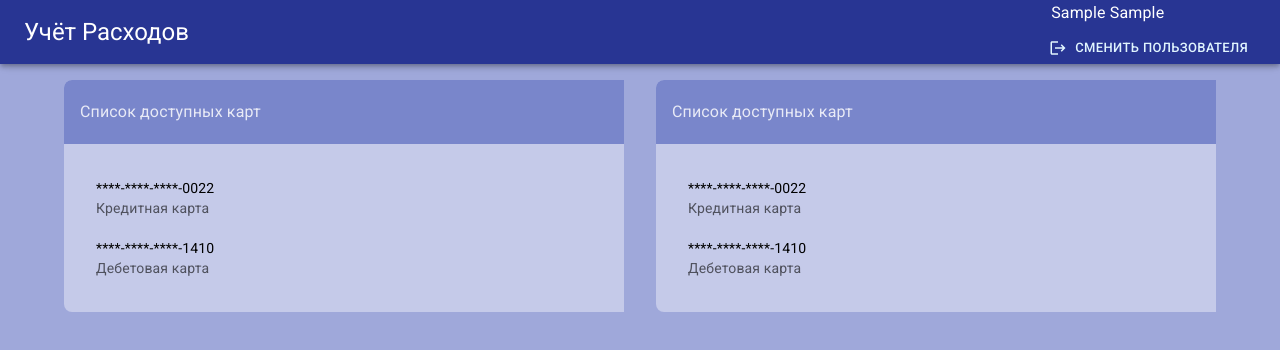
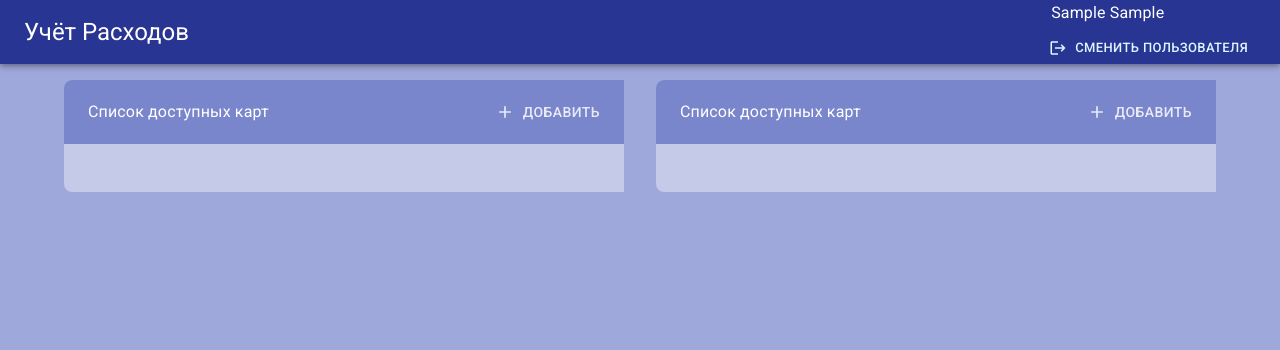
Before and after one commit to YAXo-O/tinkoff-it-solution-cup, a React app: page / in a window 1280 px wide. Both pictures are taken after typing "Sample", "Sample" into the empty fields and a click on the button 755 px from the left and 400 px from the top of the page. Shown: the top 350 px of the page. Built offline with nearby package versions, Linux system fonts and the light colour scheme.

Commit message:
feature/cards: create / update / delete cards

```diff
--- a/package.json
+++ b/package.json
@@ -21,6 +21,7 @@
     "@types/react": "^18.0.38",
     "@types/react-dom": "^18.0.11",
     "@types/react-redux": "^7.1.25",
+    "@types/uuid": "^9.0.1",
     "@typescript-eslint/eslint-plugin": "^5.59.0",
     "babel-loader": "^9.1.2",
     "cross-env": "^7.0.3",
@@ -60,6 +61,7 @@
     "react-router-dom": "^6.10.0",
     "redux": "^4.2.1",
     "redux-persist": "^6.0.0",
+    "uuid": "^9.0.0",
     "yup": "^1.1.1"
   }
 }
--- a/src/components/Cards/CardItem.tsx
+++ b/src/components/Cards/CardItem.tsx
@@ -2,16 +2,25 @@ import * as React from 'react';
 
 import ListItemText from '@mui/material/ListItemText';
 import ListItem from '@mui/material/ListItem';
+import IconButton from '@mui/material/IconButton';
+import TextField from '@mui/material/TextField';
+import Stack from '@mui/material/Stack';
+import Chip from '@mui/material/Chip';
 
 import { indigo } from '@mui/material/colors';
+import DeleteIcon from '@mui/icons-material/Delete';
 
-import { Card, toString } from '@app/entities/Card';
+import { Card, toString, CardType } from '@app/entities/Card';
+import { WithId } from '@app/entities/service/WithId';
 
 interface CardItemProps {
 	item: Card;
 
 	selected: boolean;
 	onSelect: () => void;
+
+	onChange: (item: Partial<Card> & WithId) => void;
+	onDelete: () => void;
 }
 
 export const CardItem: React.FC<CardItemProps> = (props: CardItemProps) => {
@@ -32,10 +41,62 @@ export const CardItem: React.FC<CardItemProps> = (props: CardItemProps) => {
 				},
 			}}
 			onClick={() => props.onSelect()}
+			secondaryAction={(
+				<IconButton
+					edge="end"
+					onClick={props.onDelete}
+				>
+					<DeleteIcon />
+				</IconButton>
+			)}
 		>
 			<ListItemText
-				primary={props.item.name}
-				secondary={toString(props.item.type)}
+				primary={(
+					<TextField
+						value={props.item.name}
+						onChange={
+							(event: React.ChangeEvent<HTMLInputElement>) =>
+								props.onChange({ id: props.item.id, name: event.currentTarget.value })
+						}
+						placeholder="Название Карты"
+						size="small"
+						sx={{
+							'& .MuiInputBase-root': {
+								padding: 0,
+
+								fieldset: {
+									border: 'none',
+								},
+							},
+
+							'& .MuiInputBase-input': {
+								padding: 0,
+							},
+
+							'&:hover': {
+								'.MuiInputBase-input': {
+									backgroundColor: indigo['100'],
+								},
+							},
+						}}
+					/>
+				)}
+				secondary={(
+					<Stack direction="row" spacing={1}>
+						<Chip
+							label={toString(CardType.Debit)}
+							variant={props.item.type === CardType.Debit ? 'filled' : 'outlined'}
+							size="small"
+							onClick={() => props.onChange({ id: props.item.id, type: CardType.Debit })}
+						/>
+						<Chip
+							label={toString(CardType.Credit)}
+							variant={props.item.type === CardType.Credit ? 'filled' : 'outlined'}
+							onClick={() => props.onChange({ id: props.item.id, type: CardType.Credit })}
+							size="small"
+						/>
+					</Stack>
+				)}
 			/>
 		</ListItem>
 	);
--- a/src/components/Cards/CardPane.tsx
+++ b/src/components/Cards/CardPane.tsx
@@ -1,32 +1,26 @@
 import * as React from 'react';
+import { useSelector, useDispatch } from 'react-redux';
 
 import Box from '@mui/material/Box';
 import Toolbar from '@mui/material/Toolbar';
 import Typography from '@mui/material/Typography';
 import List from '@mui/material/List';
+import Button from '@mui/material/Button';
 
+import AddIcon from '@mui/icons-material/Add';
 import { indigo } from '@mui/material/colors';
 
-import { Card, CardType } from '@app/entities/Card';
+import { Card, getDefaultCard } from '@app/entities/Card';
 import { Nullable } from '@app/entities/service/Nullable';
 import { CardItem } from '@app/components/Cards/CardItem';
-
-const mock: Array<Card> = [
-	{
-		id: 'Credit Card',
-		name: '****-****-****-0022',
-		limit: null,
-		type: CardType.Credit,
-	},
-	{
-		id: 'Debit Card',
-		name: '****-****-****-1410',
-		limit: 500,
-		type: CardType.Debit,
-	},
-];
+import { AppState } from '@app/store/states/AppState';
+import { listActionFactory } from '@app/store/actions/ListActions';
+import { WithId } from '@app/entities/service/WithId';
 
 export const CardPane: React.FC = () => {
+	const cards = useSelector((state: AppState) => state.cards.list);
+	const dispatch = useDispatch();
+
 	const [selected, setSelected] = React.useState<Nullable<string>>(() => null);
 
 	return (
@@ -44,20 +38,35 @@ export const CardPane: React.FC = () => {
 					px: 2,
 					m: 0,
 					backgroundColor: indigo['300'],
-					color: indigo['50'],
+					color: indigo['100'],
 				}}
 			>
-				<Typography>Список доступных карт</Typography>
+				<Typography sx={{ color: '#fff', padding: '6px 8px' }}>Список доступных карт</Typography>
+				<Box sx={{ flex: 1 }} />
+				<Button
+					variant="text"
+					sx={{
+						color: indigo['50'],
+					}}
+					startIcon={<AddIcon />}
+					onClick={() => {
+						dispatch(listActionFactory.push(getDefaultCard()));
+					}}
+				>
+					Добавить
+				</Button>
 			</Toolbar>
 			<Box sx={{ p: 2 }}>
 				<List dense>
 					{
-						mock.map((item: Card) => (
+						cards.map((item: Card) => (
 							<CardItem
 								key={item.id}
 								item={item}
 								selected={item.id === selected}
 								onSelect={() => setSelected(item.id)}
+								onChange={(item: Partial<Card> & WithId) => dispatch(listActionFactory.update(item))}
+								onDelete={() => dispatch(listActionFactory.remove(item.id))}
 							/>
 						))
 					}
--- a/src/entities/Card.ts
+++ b/src/entities/Card.ts
@@ -1,3 +1,5 @@
+import { v4 } from 'uuid';
+
 import { WithId } from '@app/entities/service/WithId';
 import { Nullable } from '@app/entities/service/Nullable';
 
@@ -23,3 +25,12 @@ export function toString(type: CardType): string {
 		return 'Неизвестный тип карты';
 	}
 }
+
+export function getDefaultCard(): Card {
+	return {
+		id: v4(),
+		name: '',
+		limit: null,
+		type: CardType.Debit,
+	};
+}
--- /dev/null
+++ b/src/store/actions/ListActions.ts
@@ -0,0 +1,63 @@
+import { WithId } from '@app/entities/service/WithId';
+
+export enum ListActionType {
+	Push = 'LA_PUSH',
+	Remove = 'LA_REMOVE',
+	Update = 'LA_UPDATE',
+	Clear = 'LA_CLEAR',
+}
+
+export interface PushListAction<T extends WithId> {
+	item: T;
+	type: ListActionType.Push;
+}
+
+export interface UpdateListAction<T extends WithId> {
+	item: Partial<T> & WithId;
+	type: ListActionType.Update;
+}
+
+export interface RemoveListAction {
+	id: string;
+	type: ListActionType.Remove;
+}
+
+export interface ClearListAction {
+	type: ListActionType.Clear;
+}
+
+export interface ListActionFactory {
+	push: <T extends WithId>(item: T) => PushListAction<T>;
+	update: <T extends WithId>(item: Partial<T> & WithId) => UpdateListAction<T>;
+	remove: (id: string) => RemoveListAction;
+	clear: () => ClearListAction;
+}
+
+export type ListAction<T extends WithId> = PushListAction<T> | UpdateListAction<T> | RemoveListAction | ClearListAction;
+
+export function isListAction<T extends WithId>(action: ListAction<T> | never): action is ListAction<T> {
+	return (
+		action.type === ListActionType.Push
+		|| action.type === ListActionType.Update
+		|| action.type === ListActionType.Remove
+		|| action.type === ListActionType.Clear
+	);
+}
+
+export const listActionFactory: ListActionFactory = {
+	push: <T extends WithId>(item: T) => ({
+		item,
+		type: ListActionType.Push,
+	}),
+	update: <T extends WithId>(item: Partial<T> & WithId) => ({
+		item,
+		type: ListActionType.Update,
+	}),
+	remove: (id: string) => ({
+		id,
+		type: ListActionType.Remove,
+	}),
+	clear: () => ({
+		type: ListActionType.Clear,
+	}),
+};
--- a/src/store/reducers/AppReducers.ts
+++ b/src/store/reducers/AppReducers.ts
@@ -3,6 +3,8 @@ import { Reducer, Action } from 'redux';
 import { AppState } from '@app/store/states/AppState';
 import { itemReducer } from '@app/store/reducers/ItemReducer';
 import { User } from '@app/entities/User';
+import { Card } from '@app/entities/Card';
+import { listReducer } from '@app/store/reducers/ListReducers';
 
 export type AppReducers = {
 	[K in keyof AppState]: Reducer<AppState[K], Action>;
@@ -10,4 +12,5 @@ export type AppReducers = {
 
 export const appReducers: AppReducers = {
 	user: itemReducer<User>,
+	cards: listReducer<Card>,
 };
--- a/src/store/reducers/ItemReducer.ts
+++ b/src/store/reducers/ItemReducer.ts
@@ -14,11 +14,6 @@ export function itemReducer<T>(_state: Optional<ItemState<T>>, action: Action):
 			item: action.item,
 		};
 
-	case ItemActionType.Clear:
-		return {
-			item: null,
-		};
-
 	case ItemActionType.Update:
 		if (!isPresent(state.item)) return state;
 
@@ -29,6 +24,11 @@ export function itemReducer<T>(_state: Optional<ItemState<T>>, action: Action):
 			},
 		};
 
+	case ItemActionType.Clear:
+		return {
+			item: null,
+		};
+
 	default:
 		return state;
 	}
--- /dev/null
+++ b/src/store/reducers/ListReducers.ts
@@ -0,0 +1,43 @@
+import { Action } from 'redux';
+
+import { Optional } from '@app/entities/service/Nullable';
+import { ListState } from '@app/store/states/ListState';
+import { isListAction, ListActionType } from '@app/store/actions/ListActions';
+import { WithId } from '@app/entities/service/WithId';
+
+export function listReducer<T extends WithId>(_state: Optional<ListState<T>>, action: Action): ListState<T> {
+	const state: ListState<T> = _state ?? { list: [] };
+	if (!isListAction<T>(action)) return state;
+
+	switch (action.type) {
+	case ListActionType.Push:
+		return {
+			list: [...state.list, action.item],
+		};
+
+	case ListActionType.Update:
+		return {
+			list: state.list.map((item: T) => {
+				if (item.id !== action.item.id) return item;
+
+				return {
+					...item,
+					...action.item,
+				};
+			}),
+		};
+
+	case ListActionType.Remove:
+		return {
+			list: state.list.filter((item: T) => item.id !== action.id),
+		};
+
+	case ListActionType.Clear:
+		return {
+			list: [],
+		};
+
+	default:
+		return state;
+	}
+}
--- a/src/store/states/AppState.ts
+++ b/src/store/states/AppState.ts
@@ -1,6 +1,9 @@
 import { ItemState } from '@app/store/states/ItemState';
 import { User } from '@app/entities/User';
+import { ListState } from '@app/store/states/ListState';
+import { Card } from '@app/entities/Card';
 
 export interface AppState {
 	user: ItemState<User>;
+	cards: ListState<Card>;
 }
```
Also changed, not shown: 1 other file (tests, documents, lock files or other folders).
